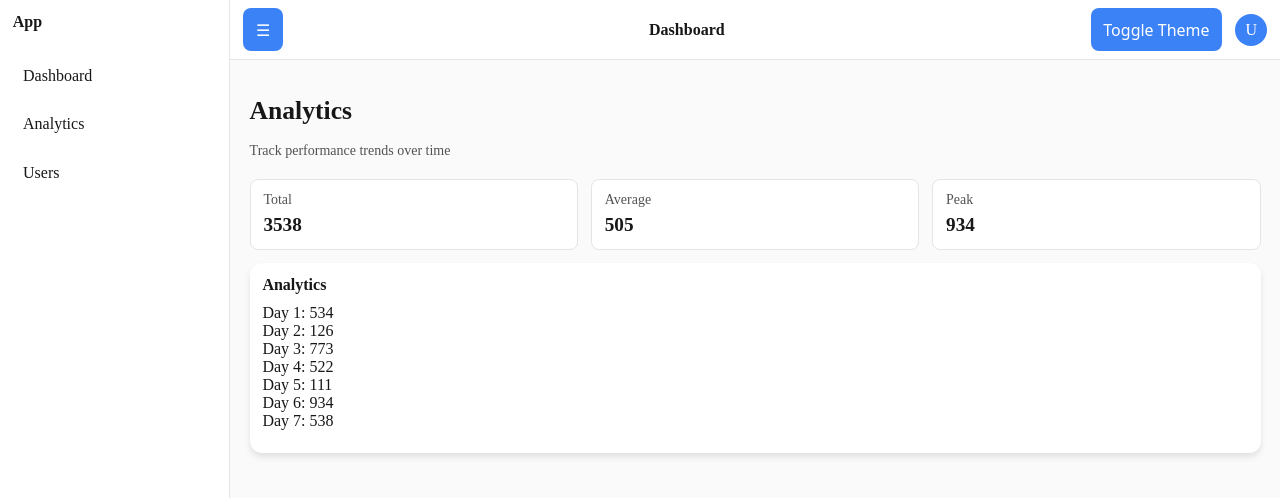
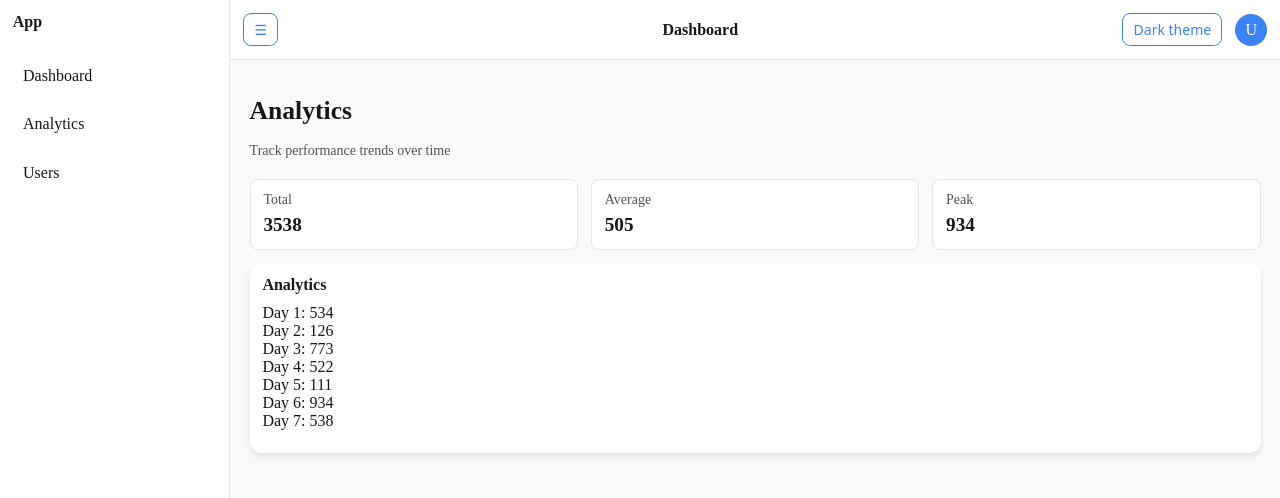
Before and after one commit to vickypaul711/test-fermi, a Next.js app in the folder design-system-dashboard/: page /analytics in a window 1280 px wide. Shown: the top 498 px of the page. Built offline with nearby package versions, Linux system fonts and the light colour scheme.

Commit message:
fix: updated css to show no result text in center and updated button for more refine feel

```diff
--- a/design-system-dashboard/src/components/dashboard/dataTable/dataTable.tsx
+++ b/design-system-dashboard/src/components/dashboard/dataTable/dataTable.tsx
@@ -128,7 +128,7 @@ export default function DataTable() {
                 </tr>
               ) : data.length === 0 ? (
                 <tr>
-                  <td colSpan={3}>
+                  <td className={styles.noResults} colSpan={99}>
                     No users found for "<strong>{search}</strong>"
                   </td>
                 </tr>
--- a/design-system-dashboard/src/components/layout/topNav/topNav.tsx
+++ b/design-system-dashboard/src/components/layout/topNav/topNav.tsx
@@ -9,7 +9,7 @@ export default function TopNav({
 }) {
   return (
     <header className={styles.topnav}>
-      <Button onClick={onToggleSidebar}>☰</Button>
+      <Button variant="secondary" size="small" onClick={onToggleSidebar}>☰</Button>
 
       <div className={styles.center}>Dashboard</div>
 
--- a/design-system-dashboard/src/components/ui/themeToggle.tsx
+++ b/design-system-dashboard/src/components/ui/themeToggle.tsx
@@ -19,5 +19,5 @@ export default function ThemeToggle() {
     localStorage.setItem('theme', newTheme);
   };
 
-  return <Button onClick={toggleTheme}>Toggle Theme</Button>;
+  return <Button size="small" variant="secondary" onClick={toggleTheme}>{`${theme === 'light' ? 'Dark' : 'Light'} theme`}</Button>;
 }
```
Also changed, not shown: design-system-dashboard/src/components/dashboard/dataTable/dataTable.module.css (+4 -5 lines).
